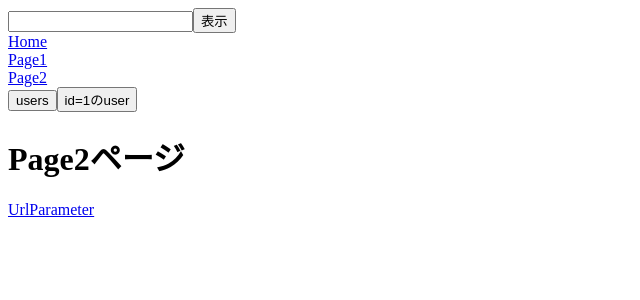
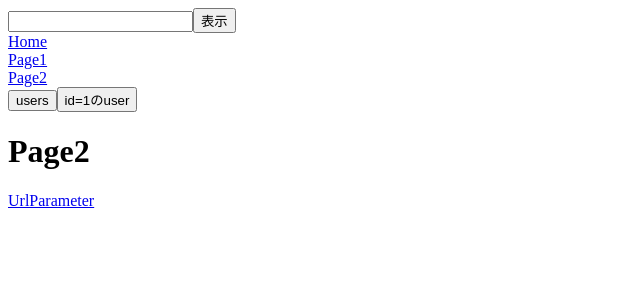
Before and after one commit to RintaroNasu/Practice-React-, a React (Create React App) app: page /page2 in a window 1280 px wide. Shown: the top 300 px of the page, without its empty margins (0-640 px from the left). Built offline with nearby package versions, Linux system fonts and the light colour scheme.

Commit message:
page2.jsxを変更しました

```diff
--- a/src/components/Page2.jsx
+++ b/src/components/Page2.jsx
@@ -3,7 +3,7 @@ import {Link} from "react-router-dom"
 export const Page2 = () => {
     return(
         <div>
-            <h1>Page2ページ</h1>
+            <h1>Page2</h1>
             <Link to="/page2/999?name=hogehoge">UrlParameter</Link>
         </div>
     );
```
